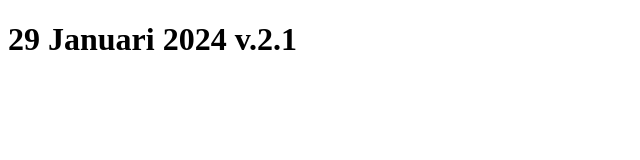
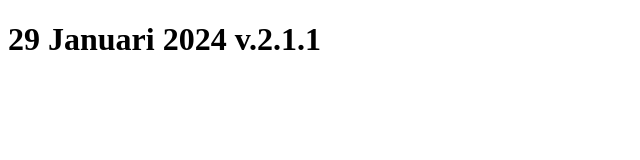
Before and after one commit to zaldyauw/Hello-World, a plain HTML site: page index.html in a window 1280 px wide. Shown: the full height of the page, 0-640 px from the left. Drawn offline with Linux system fonts and the light colour scheme.

Commit message:
update v.2.1.1

```diff
--- a/index.html
+++ b/index.html
@@ -4,6 +4,6 @@
   <title>Hello World</title>
 </head>
 <body>
-  <h1>29 Januari 2024 v.2.1</h1>
+  <h1>29 Januari 2024 v.2.1.1</h1>
 </body>
 </html>
```
